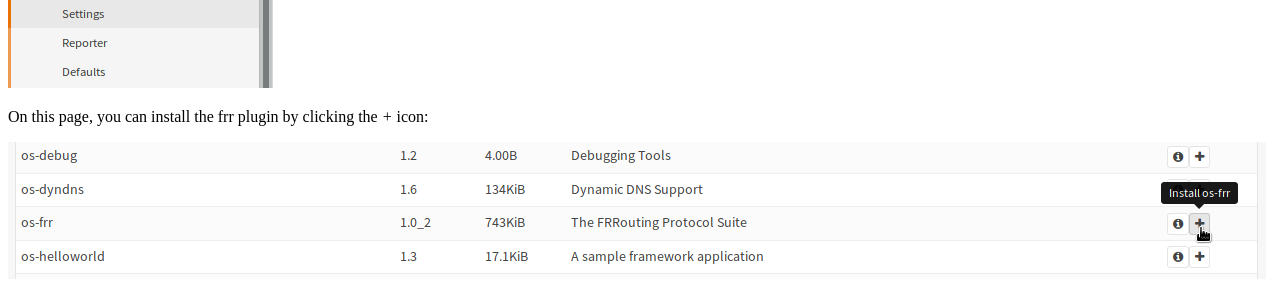
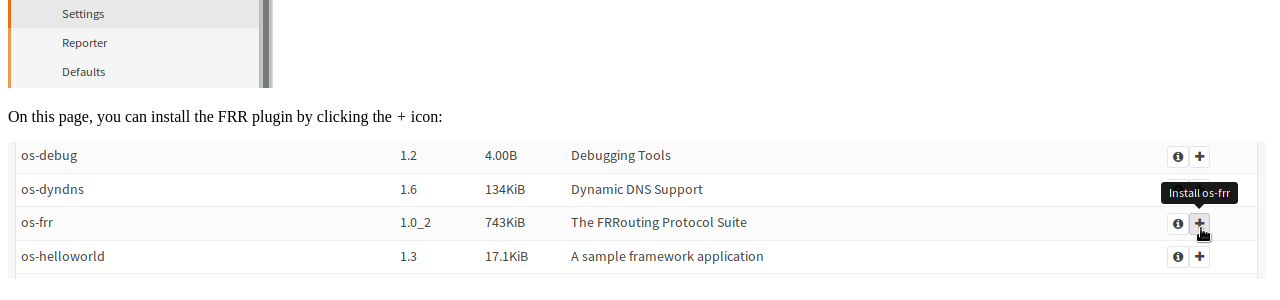
Before and after one commit to opnsense/docs, a Sphinx documentation site: the page built from source/manual/dynamic_routing.rst, in a window 1280 px wide and 900 px high, scrolled down 1689 px. Shown: the part 259-559 px from the top of the window. Built offline with Sphinx 7.4.7 and the Read the Docs theme 2.0.0, drawn with Linux system fonts in a browser that asks for light colours.

Commit message:
Fix some capitalisation

```diff
--- a/source/contribute.rst
+++ b/source/contribute.rst
@@ -200,7 +200,7 @@ Social media
 ------------
 Contribute to the success of the project by letting others know how OPNsense helped
 solving your network or security challenges. Let others know about OPNsense and/or
-follow us & retweet our messages on `twitter <https://twitter.com/opnsense>`__.
+follow us & retweet our messages on `Twitter <https://twitter.com/opnsense>`__.
 
 Anything you can do to spread the word about OPNsense will help to reach our goal
 to become the most widely used open source security & firewall platform.
--- a/source/manual/dynamic_routing.rst
+++ b/source/manual/dynamic_routing.rst
@@ -43,7 +43,7 @@ First of all, select Plugins in the menu:
 
 .. image:: images/menu_plugins.png
 
-On this page, you can install the frr plugin by clicking the `+` icon:
+On this page, you can install the FRR plugin by clicking the `+` icon:
 
 .. image:: images/plugins_frr.png
 
```
